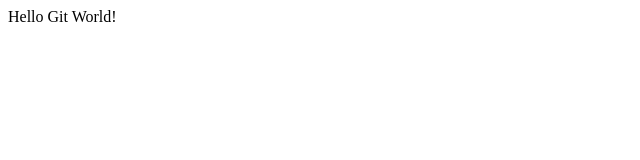
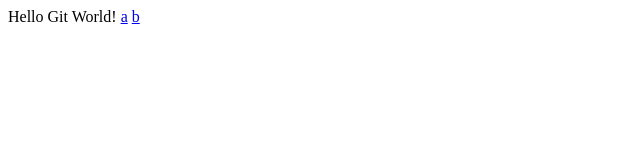
Before and after one commit to kazuha329/renshuu, a plain HTML site: page index.html in a window 1280 px wide. Shown: the full height of the page, 0-640 px from the left. Drawn offline with Linux system fonts and the light colour scheme.

Commit message:
あいうえお

```diff
--- a/index.html
+++ b/index.html
@@ -8,5 +8,7 @@
 </head>
 <body>
     Hello Git World!
+    <a href="profile_A.html">a</a>
+    <a href="profile_B.html">b</a>
 </body>
 </html>
```
Also changed, not shown: profile_A.html (added), profile_B.html (added).
